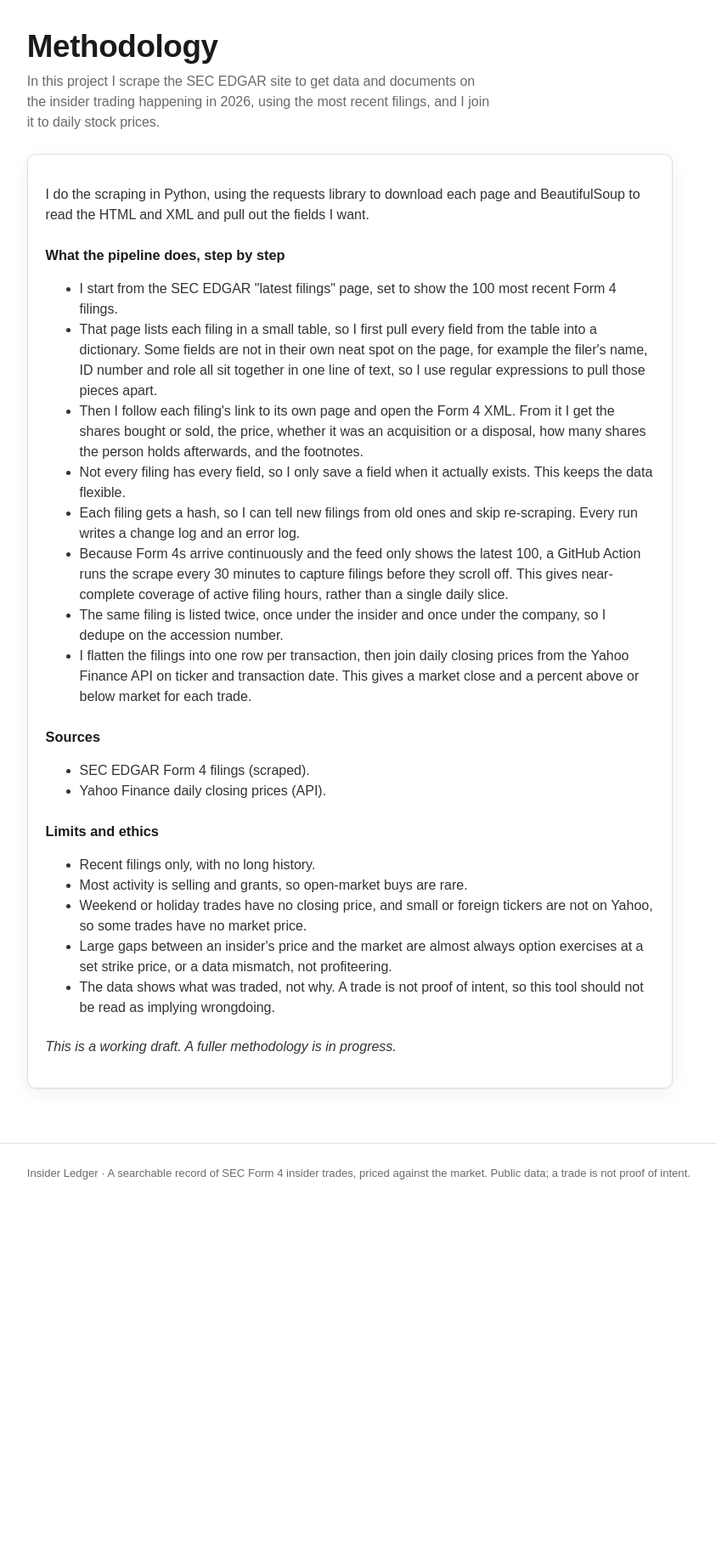
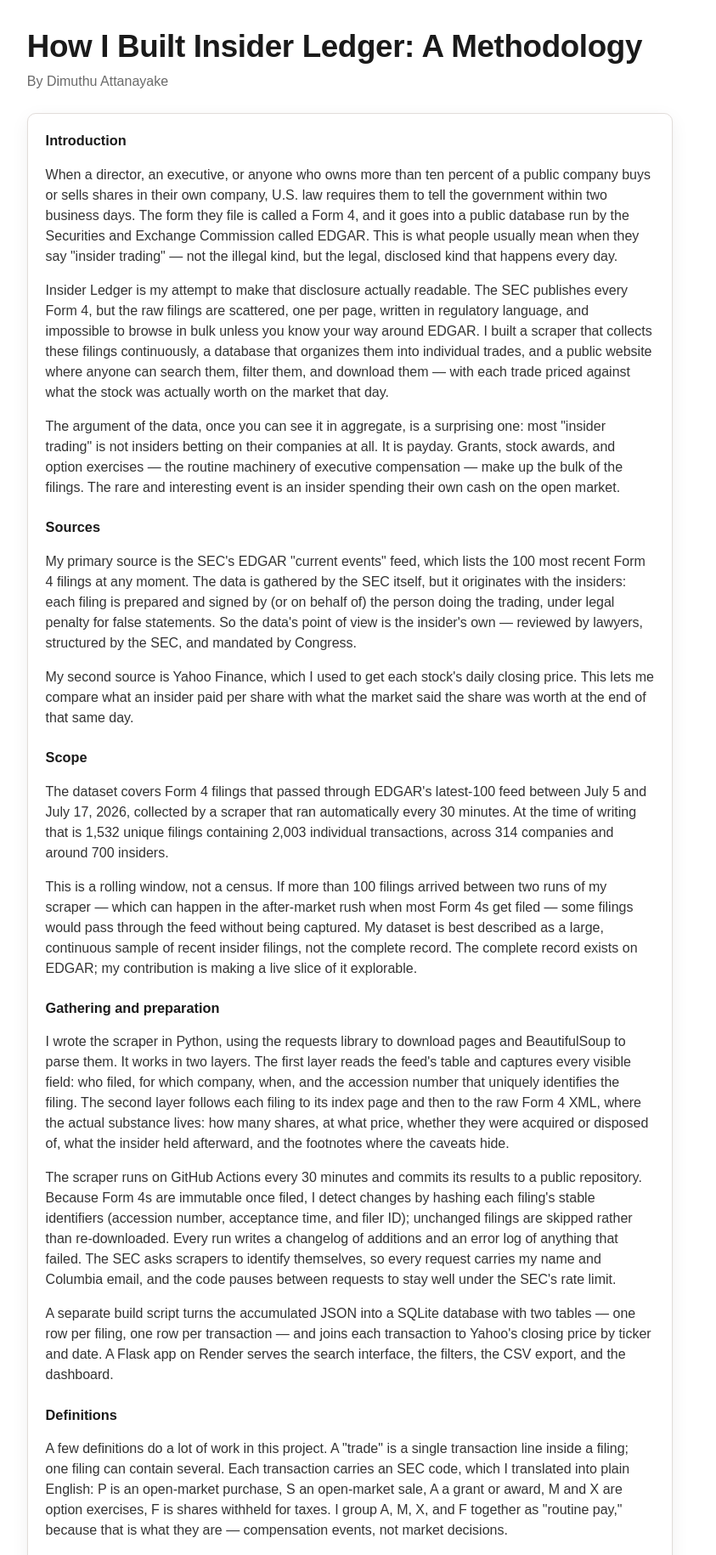
Before and after one commit to DimuthuAttanayake/form4-search-app, a Flask app: page /methodology in a window 1280 px wide. Shown: the part 60-1890 px from the top of the page at 85% size, without its empty margins (89-932 px from the left). Before the commit the page ends 1448 px from the top, so only its background shows below. Run offline with Flask 3, Linux system fonts and the light colour scheme.

Commit message:
Publish full methodology article on the live methodology page

```diff
--- a/templates/methodology.html
+++ b/templates/methodology.html
@@ -3,39 +3,45 @@
 {% block nav_meth %}active{% endblock %}
 
 {% block content %}
-  <h1>Methodology</h1>
-  <p class="sub">In this project I scrape the SEC EDGAR site to get data and documents on the insider trading happening in 2026, using the most recent filings, and I join it to daily stock prices.</p>
+  <h1>How I Built Insider Ledger: A Methodology</h1>
+  <p class="sub">By Dimuthu Attanayake</p>
 
   <div class="card" style="max-width:760px;">
-    <p>I do the scraping in Python, using the requests library to download each page and BeautifulSoup to read the HTML and XML and pull out the fields I want.</p>
-
-    <h3 style="margin-top:1.4rem;">What the pipeline does, step by step</h3>
-    <ul>
-      <li>I start from the SEC EDGAR "latest filings" page, set to show the 100 most recent Form 4 filings.</li>
-      <li>That page lists each filing in a small table, so I first pull every field from the table into a dictionary. Some fields are not in their own neat spot on the page, for example the filer's name, ID number and role all sit together in one line of text, so I use regular expressions to pull those pieces apart.</li>
-      <li>Then I follow each filing's link to its own page and open the Form 4 XML. From it I get the shares bought or sold, the price, whether it was an acquisition or a disposal, how many shares the person holds afterwards, and the footnotes.</li>
-      <li>Not every filing has every field, so I only save a field when it actually exists. This keeps the data flexible.</li>
-      <li>Each filing gets a hash, so I can tell new filings from old ones and skip re-scraping. Every run writes a change log and an error log.</li>
-      <li>Because Form 4s arrive continuously and the feed only shows the latest 100, a GitHub Action runs the scrape every 30 minutes to capture filings before they scroll off. This gives near-complete coverage of active filing hours, rather than a single daily slice.</li>
-      <li>The same filing is listed twice, once under the insider and once under the company, so I dedupe on the accession number.</li>
-      <li>I flatten the filings into one row per transaction, then join daily closing prices from the Yahoo Finance API on ticker and transaction date. This gives a market close and a percent above or below market for each trade.</li>
-    </ul>
+    <h3>Introduction</h3>
+    <p>When a director, an executive, or anyone who owns more than ten percent of a public company buys or sells shares in their own company, U.S. law requires them to tell the government within two business days. The form they file is called a Form 4, and it goes into a public database run by the Securities and Exchange Commission called EDGAR. This is what people usually mean when they say "insider trading" &mdash; not the illegal kind, but the legal, disclosed kind that happens every day.</p>
+    <p>Insider Ledger is my attempt to make that disclosure actually readable. The SEC publishes every Form 4, but the raw filings are scattered, one per page, written in regulatory language, and impossible to browse in bulk unless you know your way around EDGAR. I built a scraper that collects these filings continuously, a database that organizes them into individual trades, and a public website where anyone can search them, filter them, and download them &mdash; with each trade priced against what the stock was actually worth on the market that day.</p>
+    <p>The argument of the data, once you can see it in aggregate, is a surprising one: most "insider trading" is not insiders betting on their companies at all. It is payday. Grants, stock awards, and option exercises &mdash; the routine machinery of executive compensation &mdash; make up the bulk of the filings. The rare and interesting event is an insider spending their own cash on the open market.</p>
 
     <h3 style="margin-top:1.4rem;">Sources</h3>
-    <ul>
-      <li>SEC EDGAR Form 4 filings (scraped).</li>
-      <li>Yahoo Finance daily closing prices (API).</li>
-    </ul>
+    <p>My primary source is the SEC's EDGAR "current events" feed, which lists the 100 most recent Form 4 filings at any moment. The data is gathered by the SEC itself, but it originates with the insiders: each filing is prepared and signed by (or on behalf of) the person doing the trading, under legal penalty for false statements. So the data's point of view is the insider's own &mdash; reviewed by lawyers, structured by the SEC, and mandated by Congress.</p>
+    <p>My second source is Yahoo Finance, which I used to get each stock's daily closing price. This lets me compare what an insider paid per share with what the market said the share was worth at the end of that same day.</p>
 
-    <h3 style="margin-top:1.4rem;">Limits and ethics</h3>
-    <ul>
-      <li>Recent filings only, with no long history.</li>
-      <li>Most activity is selling and grants, so open-market buys are rare.</li>
-      <li>Weekend or holiday trades have no closing price, and small or foreign tickers are not on Yahoo, so some trades have no market price.</li>
-      <li>Large gaps between an insider's price and the market are almost always option exercises at a set strike price, or a data mismatch, not profiteering.</li>
-      <li>The data shows what was traded, not why. A trade is not proof of intent, so this tool should not be read as implying wrongdoing.</li>
-    </ul>
+    <h3 style="margin-top:1.4rem;">Scope</h3>
+    <p>The dataset covers Form 4 filings that passed through EDGAR's latest-100 feed between July 5 and July 17, 2026, collected by a scraper that ran automatically every 30 minutes. At the time of writing that is 1,532 unique filings containing 2,003 individual transactions, across 314 companies and around 700 insiders.</p>
+    <p>This is a rolling window, not a census. If more than 100 filings arrived between two runs of my scraper &mdash; which can happen in the after-market rush when most Form 4s get filed &mdash; some filings would pass through the feed without being captured. My dataset is best described as a large, continuous sample of recent insider filings, not the complete record. The complete record exists on EDGAR; my contribution is making a live slice of it explorable.</p>
 
-    <p style="margin-top:1.4rem;"><em>This is a working draft. A fuller methodology is in progress.</em></p>
+    <h3 style="margin-top:1.4rem;">Gathering and preparation</h3>
+    <p>I wrote the scraper in Python, using the requests library to download pages and BeautifulSoup to parse them. It works in two layers. The first layer reads the feed's table and captures every visible field: who filed, for which company, when, and the accession number that uniquely identifies the filing. The second layer follows each filing to its index page and then to the raw Form 4 XML, where the actual substance lives: how many shares, at what price, whether they were acquired or disposed of, what the insider held afterward, and the footnotes where the caveats hide.</p>
+    <p>The scraper runs on GitHub Actions every 30 minutes and commits its results to a public repository. Because Form 4s are immutable once filed, I detect changes by hashing each filing's stable identifiers (accession number, acceptance time, and filer ID); unchanged filings are skipped rather than re-downloaded. Every run writes a changelog of additions and an error log of anything that failed. The SEC asks scrapers to identify themselves, so every request carries my name and Columbia email, and the code pauses between requests to stay well under the SEC's rate limit.</p>
+    <p>A separate build script turns the accumulated JSON into a SQLite database with two tables &mdash; one row per filing, one row per transaction &mdash; and joins each transaction to Yahoo's closing price by ticker and date. A Flask app on Render serves the search interface, the filters, the CSV export, and the dashboard.</p>
+
+    <h3 style="margin-top:1.4rem;">Definitions</h3>
+    <p>A few definitions do a lot of work in this project. A "trade" is a single transaction line inside a filing; one filing can contain several. Each transaction carries an SEC code, which I translated into plain English: P is an open-market purchase, S an open-market sale, A a grant or award, M and X are option exercises, F is shares withheld for taxes. I group A, M, X, and F together as "routine pay," because that is what they are &mdash; compensation events, not market decisions.</p>
+    <p>"Vs. market" is the percentage gap between the price the insider paid and that day's closing price. "Paper profit" on the dashboard is that gap multiplied by the number of shares &mdash; what the acquired shares were worth at the close, minus what the insider paid for them. I call it paper profit deliberately: nothing says the insider sold, and most of these gains are simply compensation being valued, not trading skill.</p>
+
+    <h3 style="margin-top:1.4rem;">Critique: what the data cannot say</h3>
+    <p>The most important limitation is interpretive: a Form 4 records a transaction, not a motive. An insider selling can be diversifying, divorcing, or paying tuition. The site's footer says "a trade is not proof of intent," and I mean it.</p>
+    <p>There are also mechanical limits. Grants and option exercises are often priced at $0 or at an old strike price, so price-versus-market comparisons are only meaningful for real cash trades &mdash; I compute them only where they make sense. Foreign companies traded as ADRs sometimes report prices in a different share class or currency, which produces gaps that look dramatic but are artifacts. Some filers report no ticker at all (the literal ticker "NONE" appears 19 times). Yahoo has no closing price for weekends, holidays, or thinly traded symbols, so only about half of the trades carry a market comparison. And the rolling-window problem above means busy filing days are undersampled.</p>
+
+    <h3 style="margin-top:1.4rem;">Verification</h3>
+    <p>I verified the pipeline in three ways. First, spot checks: rows from my database against the original filings on EDGAR, which every row links back to. Second, the pipeline audits itself &mdash; every run logs errors and changes, and those logs led me to real bugs, including one where an unusual HTML structure in the feed crashed the scraper intermittently for five days until I found and fixed it. Third, the price join is verifiable by anyone: the tickers, dates, and prices are all public, and the CSV export means a reader can rerun my comparisons themselves.</p>
+
+    <h3 style="margin-top:1.4rem;">Findings</h3>
+    <p>Out of 2,003 transactions, about 44 percent are routine pay, about a third are open-market sales, and only 7 percent &mdash; roughly one trade in fourteen &mdash; is an insider buying their own stock with their own money on the open market. That inversion is the story: the phrase "insider trading" conjures conviction bets, but the disclosure system mostly documents compensation. The dashboard leads with the exceptions, because they are the signal: the largest cash purchases and the insiders who came out furthest ahead against the market.</p>
+
+    <h3 style="margin-top:1.4rem;">Conclusion</h3>
+    <p>What we know now is modest but real: what two weeks of American insider filings actually look like, searchable by anyone, with every claim traceable to a government document. What more could be done is clear too &mdash; run the scraper for a year and seasonal patterns emerge; join it to news events and you could ask whether buys cluster before announcements. Everything here is public by law and by design: Congress decided in 1934 that this belongs in the open. My project just makes the reading easier.</p>
+
+    <p style="margin-top:1.4rem;"><em>The code, data, and this methodology are public at <a href="https://github.com/DimuthuAttanayake/form4-search-app">github.com/DimuthuAttanayake/form4-search-app</a>.</em></p>
   </div>
 {% endblock %}
```
